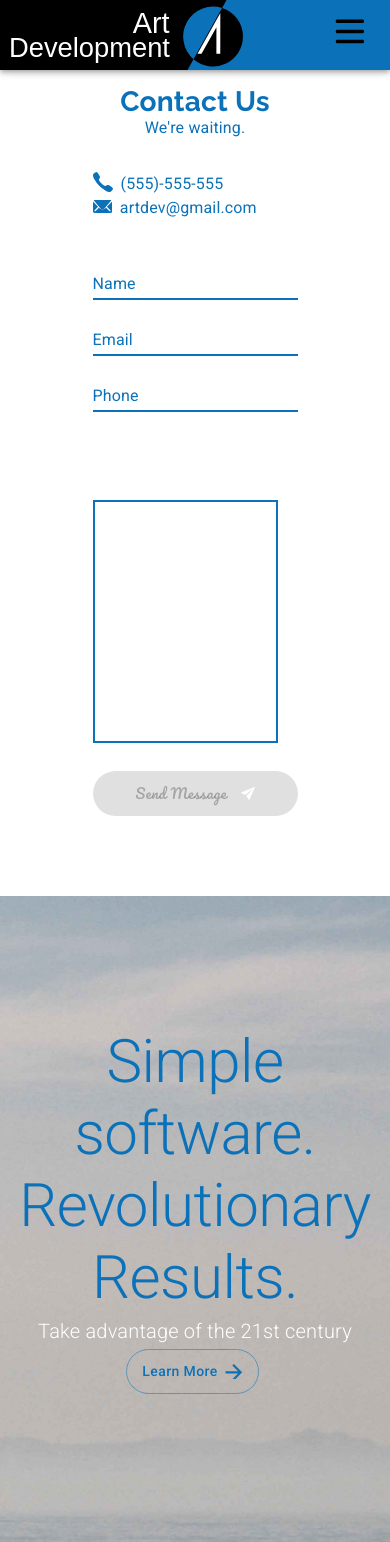
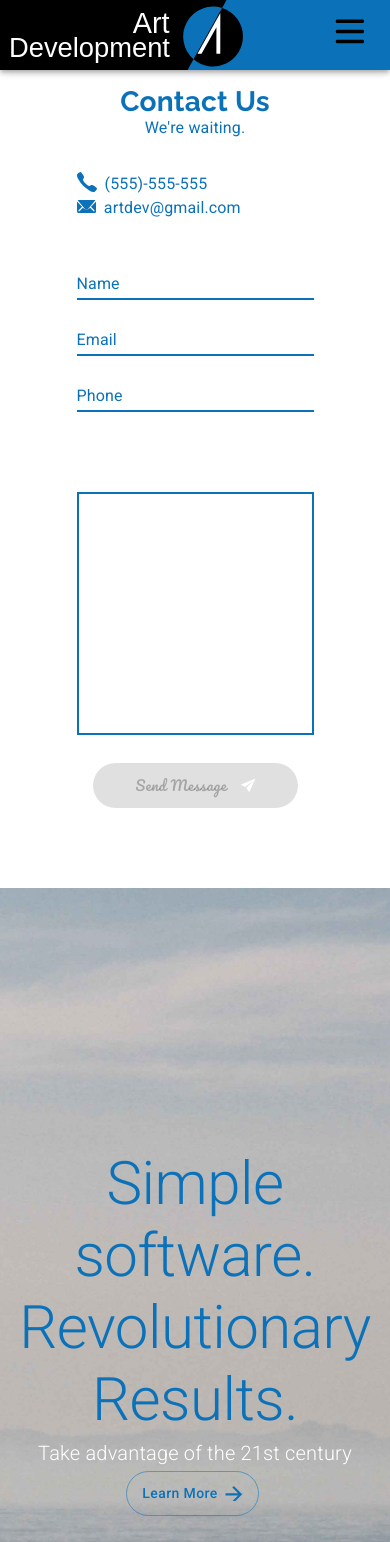
Before and after one commit to nate-mal/natdevelopment, a React (Create React App) app: page /contact in a window 390 px wide. Shown: the top 1542 px of the page. Built offline with nearby package versions, Linux system fonts and the light colour scheme.

Commit message:
contact us form fix form width on small screens

```diff
--- a/src/animations/automationAnimation/data.js
+++ b/src/animations/automationAnimation/data.js
@@ -1,4 +1,4 @@
-export default {
+const data = {
   v: "5.5.9",
   fr: 29.9700012207031,
   ip: 0,
@@ -2389,3 +2389,5 @@ export default {
   ],
   markers: [],
 };
+
+export default data;
--- a/src/components/ContactUs.js
+++ b/src/components/ContactUs.js
@@ -1,7 +1,14 @@
 import { useTheme } from "@emotion/react";
 // import useMediaQuery from "@mui/material/useMediaQuery";
 import Grid from "@mui/material/Grid";
-import { TextField, Typography, Button, useMediaQuery } from "@mui/material";
+import {
+  TextField,
+  Typography,
+  Button,
+  useMediaQuery,
+  Dialog,
+  DialogContent,
+} from "@mui/material";
 import { Link } from "react-router-dom";
 
 import background from "../assets/background.jpg";
@@ -11,10 +18,13 @@ import emailIcon from "../assets/email.svg";
 import RightArrow from "./ui/RightArrow";
 import airplane from "../assets/send.svg";
 import { useCallback, useEffect, useState } from "react";
+
 const ContactUs = () => {
   const theme = useTheme();
   const matchesSM = useMediaQuery(theme.breakpoints.down("sm"));
-  const matchesMD = useMediaQuery(theme.breakpoints.down("lg"));
+  const matchesXS = useMediaQuery(theme.breakpoints.down("XS"));
+  const matchesMD = useMediaQuery(theme.breakpoints.down("md"));
+  const matchesLG = useMediaQuery(theme.breakpoints.down("lg"));
 
   const [name, setName] = useState("");
   const [email, setEmail] = useState("");
@@ -24,6 +34,7 @@ const ContactUs = () => {
   const [phoneHelper, setPhoneHelper] = useState("");
   const [phoneTouched, setPhoneTouched] = useState(false);
   const [message, setMessage] = useState("");
+  const [open, setOpen] = useState(false);
 
   const onChange = useCallback(
     (event) => {
@@ -77,13 +88,12 @@ const ContactUs = () => {
         lg={4}
         xl={3}
         sx={{
-          marginTop: matchesSM ? "3em" : matchesMD ? "5em" : 0,
+          marginTop: matchesSM ? "3em" : matchesMD ? "5em" : "3em",
           marginBottom: matchesMD ? "5em" : 0,
         }}
         data-aos={matchesMD ? "fade-up" : "fade-right"}
       >
         <Grid item>
-          <Grid item container direction="column">
           <Grid item sx={{ textAlign: matchesMD ? "center" : "inherit" }}>
             <Typography variant="h4" sx={{ lineHeight: 1 }}>
               Contact Us
@@ -141,13 +151,8 @@ const ContactUs = () => {
               </Typography>
             </Grid>
           </Grid>
-            <Grid
-              item
-              container
-              direction="column"
-              style={{ maxWidth: "20em" }}
-            >
-              <Grid item sx={{ marginBottom: ".5em" }}>
+          <Grid item>
+            <Grid item sx={{ marginBottom: ".5em", maxWidth: "20em" }}>
               <TextField
                 variant="standard"
                 label="Name"
@@ -157,7 +162,7 @@ const ContactUs = () => {
                 onChange={(event) => setName(event.target.value)}
               />
             </Grid>
-              <Grid item sx={{ marginBottom: ".5em" }}>
+            <Grid item sx={{ marginBottom: ".5em", maxWidth: "20em" }}>
               <TextField
                 variant="standard"
                 label="Email"
@@ -170,11 +175,12 @@ const ContactUs = () => {
                 onBlur={setEmailTouched}
               />
             </Grid>
-              <Grid item sx={{ marginBottom: ".5em" }}>
+            <Grid item sx={{ marginBottom: ".5em", maxWidth: "20em" }}>
               <TextField
                 variant="standard"
                 label="Phone"
                 id="phone"
+                helperText={phoneHelper}
                 fullWidth
                 value={phone}
                 onChange={onChange}
@@ -183,17 +189,27 @@ const ContactUs = () => {
               />
             </Grid>
           </Grid>
-            <Grid item style={{ maxWidth: "20em", marginTop: "5em" }}>
+          <Grid
+            item
+            style={{ width: "100%", maxWidth: "20em", marginTop: "5em" }}
+          >
             <TextField
               variant="standard"
               multiline
+              fullWidth
               rows={10}
               value={message}
               id={message}
               onChange={(event) => setMessage(event.target.value)}
             />
           </Grid>
-            <Grid item container justifyContent="center">
+          <Grid
+            item
+            container
+            justifyContent="center"
+            sx={{ marignLeft: "2em", marginRight: "2em" }}
+          >
+            <Grid item>
               <Button
                 variant="contained"
                 disabled={
@@ -202,11 +218,15 @@ const ContactUs = () => {
                   emailHelper.length !== 0 ||
                   phoneHelper.length !== 0
                 }
+                onClick={() => {
+                  setOpen(true);
+                }}
                 sx={{
                   ...theme.typography.estimate,
                   borderRadius: 50,
                   hieght: 80,
                   width: 205,
+
                   backgroundColor: theme.palette.secondary.main,
                   "&:hover": {
                     backgroundColor: theme.palette.secondary.light,
@@ -227,11 +247,142 @@ const ContactUs = () => {
         </Grid>
       </Grid>
 
+      {/* Dialog */}
+      <Dialog
+        open={open}
+        onClose={() => setOpen(false)}
+        PaperProps={{
+          sx: {
+            paddingTop: matchesXS ? "1em" : matchesMD ? "2em" : "5em",
+            paddingBottom: matchesXS ? "1em" : matchesMD ? "2em" : "5em",
+            paddingLeft: matchesXS
+              ? 0
+              : matchesSM
+              ? "1em"
+              : matchesMD
+              ? "5em"
+              : matchesLG
+              ? "10em"
+              : "20em",
+            paddingRight: matchesXS
+              ? 0
+              : matchesSM
+              ? "1em"
+              : matchesMD
+              ? "5em"
+              : matchesLG
+              ? "10em"
+              : "20em",
+          },
+        }}
+      >
+        <Grid container direction="column" alignItems="center">
+          <Grid item>
+            <Typography variant="h4" sx={{ marginBottom: "1em" }}>
+              Confirm message
+            </Typography>
+          </Grid>
+          <Grid item sx={{ marginBottom: ".5em", width: "100%" }}>
+            <TextField
+              variant="standard"
+              label="Name"
+              id="name"
+              fullWidth
+              value={name}
+              onChange={(event) => setName(event.target.value)}
+            />
+          </Grid>
+          <Grid item sx={{ marginBottom: ".5em", width: "100%" }}>
+            <TextField
+              variant="standard"
+              label="Email"
+              id="email"
+              helperText={emailHelper}
+              error={emailHelper !== ""}
+              fullWidth
+              value={email}
+              onChange={onChange}
+              onBlur={setEmailTouched}
+            />
+          </Grid>
+          <Grid item sx={{ marginBottom: ".5em", width: "100%" }}>
+            <TextField
+              variant="standard"
+              label="Phone"
+              id="phone"
+              helperText={phoneHelper}
+              fullWidth
+              value={phone}
+              onChange={onChange}
+              onBlur={setPhoneTouched}
+              error={phoneHelper.length !== 0}
+            />
+          </Grid>
+
+          <Grid item sx={{ width: "100%", maxWidth: "20em", marginTop: "5em" }}>
+            <TextField
+              variant="standard"
+              multiline
+              fullWidth
+              rows={10}
+              value={message}
+              id={message}
+              onChange={(event) => setMessage(event.target.value)}
+            />
+          </Grid>
+        </Grid>
         <Grid
           item
           container
           alignItems="center"
-        justifyContent={matchesSM ? "center" : "space-around"}
+          justifyContent="space-around"
+          sx={{ paddingTop: "2em", paddingBottom: "2em" }}
+        >
+          <Grid item>
+            <Button color="primary" onClick={() => setOpen(false)}>
+              Cancel
+            </Button>
+          </Grid>
+          <Grid item>
+            <Button
+              variant="contained"
+              disabled={
+                name.length === 0 ||
+                message.length === 0 ||
+                emailHelper.length !== 0 ||
+                phoneHelper.length !== 0
+              }
+              onClick={() => {
+                setOpen(false);
+              }}
+              sx={{
+                ...theme.typography.estimate,
+                borderRadius: 50,
+                hieght: 80,
+                width: 205,
+                backgroundColor: theme.palette.secondary.main,
+                "&:hover": {
+                  backgroundColor: theme.palette.secondary.light,
+                },
+                fontsize: "1.5rem",
+              }}
+            >
+              Send Message{" "}
+              <img
+                src={airplane}
+                alt="paper airplane"
+                style={{ marginLeft: "1em" }}
+              />
+            </Button>
+          </Grid>
+        </Grid>
+      </Dialog>
+
+      <Grid
+        item
+        container
+        alignItems="center"
+        justifyContent={matchesSM ? "center" : "flex-start"}
         // md={8}
         lg={8}
         xl={9}
@@ -248,13 +399,18 @@ const ContactUs = () => {
       >
         <Grid
           item
+          container
           sx={{
             color: theme.palette.primary.main,
             textAlign: matchesSM ? "center" : "inherit",
+            marginLeft: matchesMD ? 0 : "2em",
           }}
-          data-aos="fade-left"
+          data-aos="fade-up"
           data-aos-delay="100"
+          alignItems="center"
+          justifyContent={matchesMD ? "center" : "flex-start"}
         >
+          <Grid item>
             <Typography variant="h2">
               Simple software.
               <br /> Revolutionary Results.
@@ -262,7 +418,7 @@ const ContactUs = () => {
             <Typography variant="subtitle1" sx={{ color: "white" }}>
               Take advantage of the 21st century
             </Typography>
-          <Grid item>
+
             <Button
               variant="outlined"
               component={Link}
@@ -280,7 +436,6 @@ const ContactUs = () => {
               />
             </Button>
           </Grid>
-        </Grid>
           <Grid item data-aos="zoom-in">
             <Button
               variant="contained"
@@ -296,6 +451,7 @@ const ContactUs = () => {
                   backgroundColor: theme.palette.secondary.light,
                 },
                 fontsize: "1.5rem",
+                marginLeft: matchesMD ? 0 : "2em",
                 marginTop: "2em",
               }}
             >
@@ -304,6 +460,7 @@ const ContactUs = () => {
           </Grid>
         </Grid>
       </Grid>
+    </Grid>
   );
 };
 
--- a/src/components/ServicesPage.js
+++ b/src/components/ServicesPage.js
@@ -1,4 +1,3 @@
-import { useEffect } from "react";
 import { Button, Grid, Typography } from "@mui/material";
 import { Link } from "react-router-dom";
 import useMediaQuery from "@mui/material/useMediaQuery";
--- a/src/components/ui/RightArrow.js
+++ b/src/components/ui/RightArrow.js
@@ -1,5 +1,3 @@
-import { height } from "@mui/system";
-
 const RightArrow = ({ width, height, fill }) => {
   return (
     <svg
```
Also changed, not shown: package.json (line endings or trailing spaces), 1 other file (tests, documents, lock files or other folders). Lines whose indentation alone changed are shown as unchanged.
